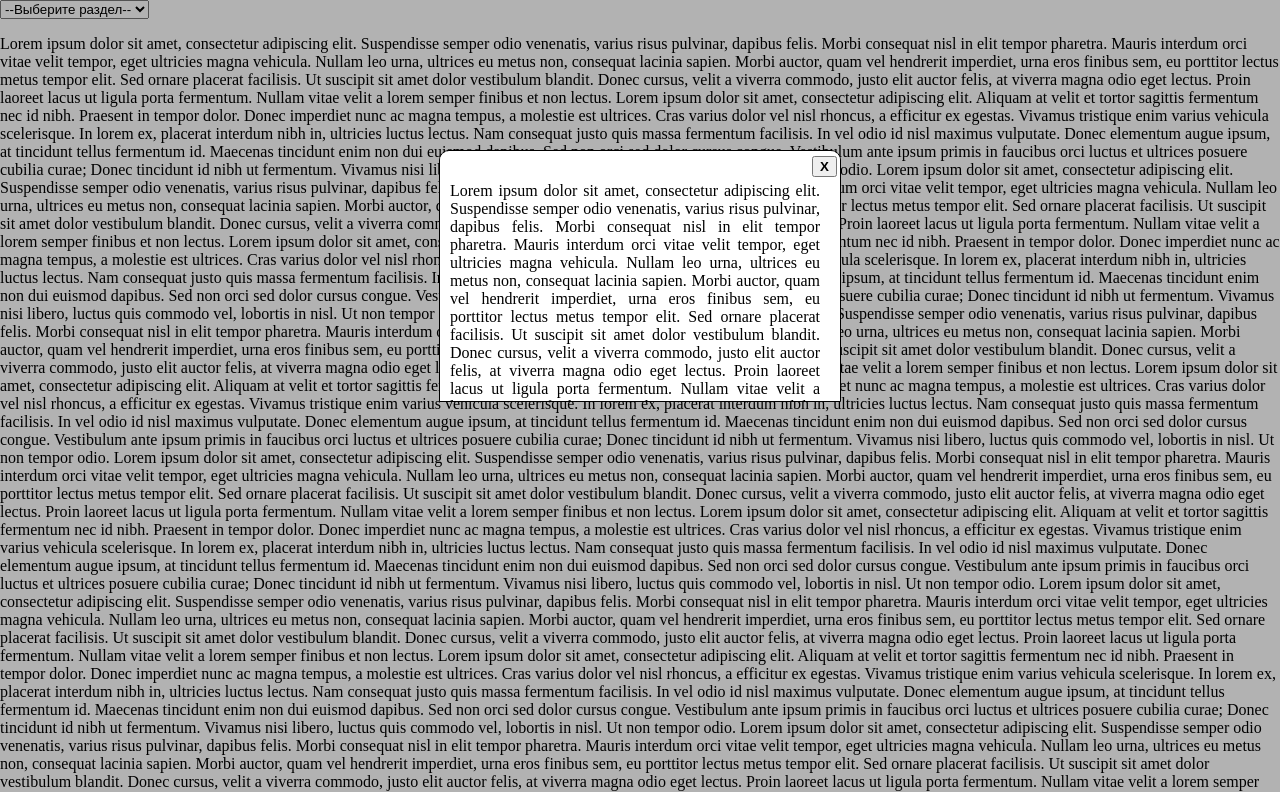
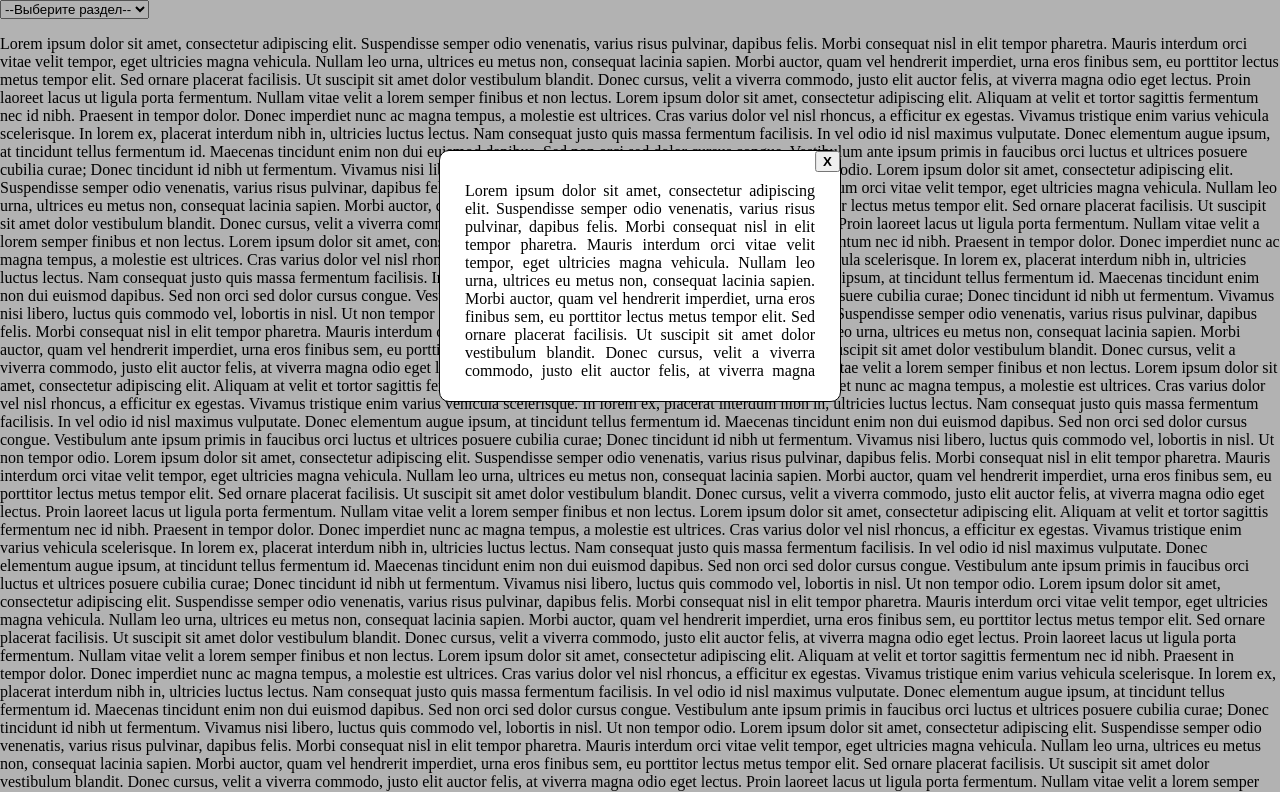
Before and after one commit to DKoroli/my_project, a website: page index.html in a window 1280 px wide. Shown: the top 792 px of the page. Drawn offline with Linux system fonts and the light colour scheme.

Commit message:
div-in-div

```diff
--- a/style.css
+++ b/style.css
@@ -19,12 +19,11 @@ body {
   position: relative;
   top: 150px;
   margin: auto;
-  overflow: auto;
   border: 1px solid black;
-  border-radius: 10px 10px 0 0;
+  border-radius: 10px 10px;
 }
 
-.message_window::-webkit-scrollbar {
+.text_window::-webkit-scrollbar {
   width: 1px;
 }
 
@@ -32,15 +31,19 @@ body {
   font-weight: bold;
   color: black;
   position: sticky;
-  top: 2%;
-  left: 93%;
+  top: 17%;
+  left: 64%;
+}
+
+.text_window {
+  max-width: 350px;
+  max-height: 200px;
+  overflow: overlay;
+  left: 25px;
+  top: 10px;
+  position: relative;
 }
 
 .modal_text {
-  position: relative;
-  padding-left: 10px;
-  top: 10px;
-  padding-right: 10px;
   text-align: justify;
-  max-width: 370px;
 }
```
